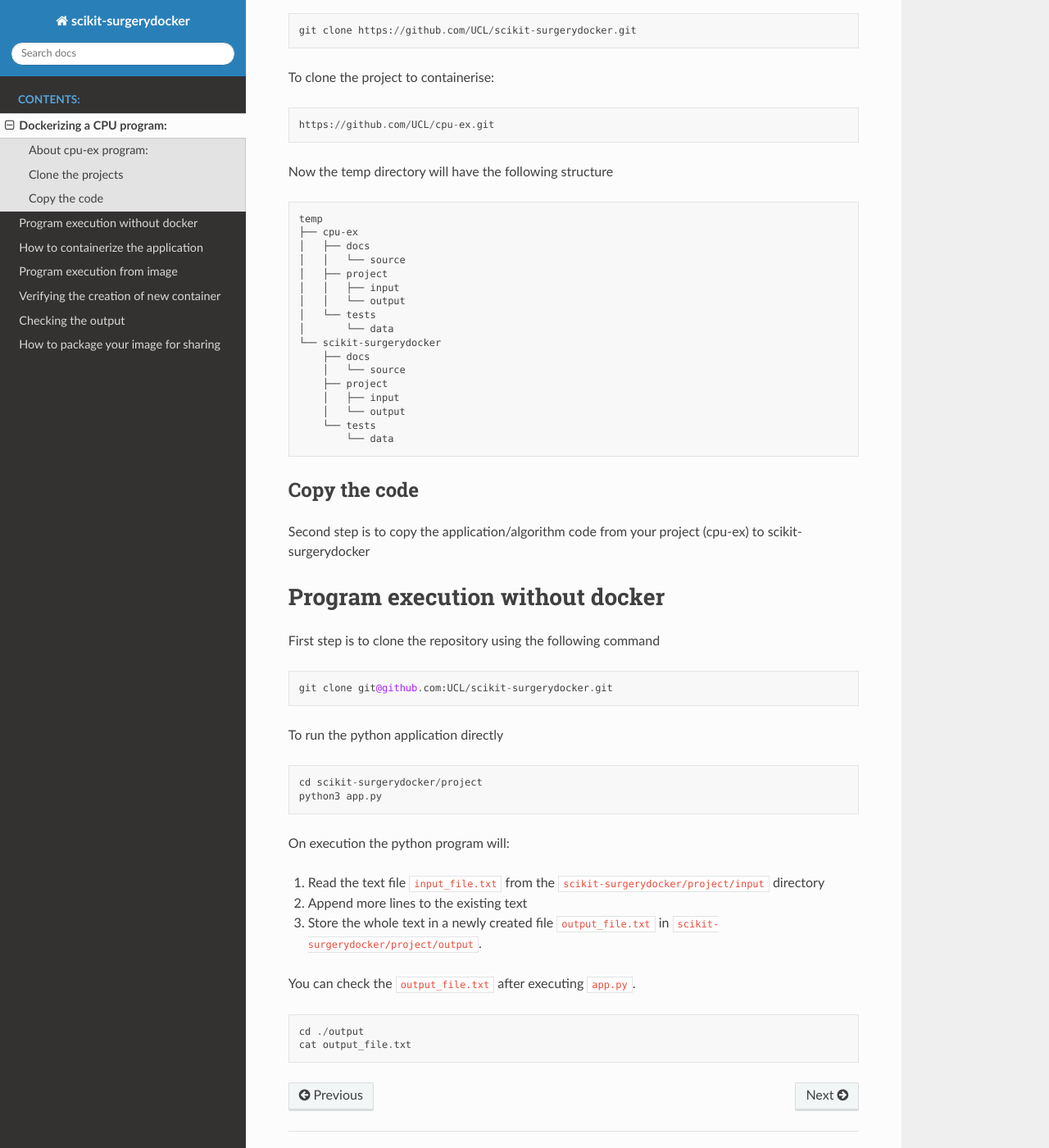
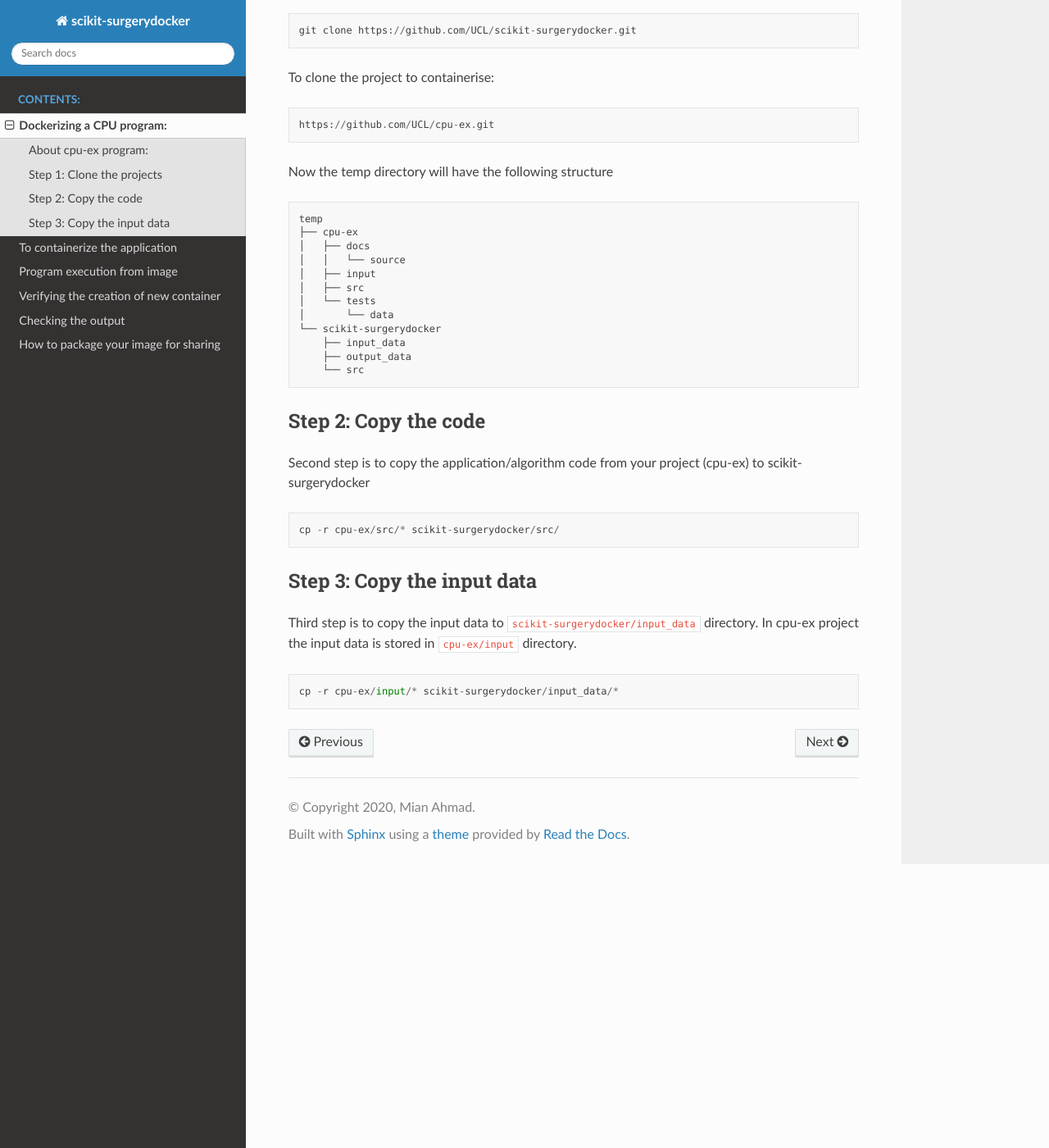
Before and after one commit to UCL/scikit-surgerydocker, a Sphinx documentation site: the page built from .docs/source/step1.md, in a window 1280 px wide and 1400 px high, scrolled down 783 px. Shown: the whole window at 82% size. Built offline with Sphinx 7.4.7 and the Read the Docs theme 2.0.0, drawn with Linux system fonts in a browser that asks for light colours; some of the changed text lies outside the part shown.

Commit message:
Issue #22: docs updated

````diff
--- a/.docs/source/step1.md
+++ b/.docs/source/step1.md
@@ -9,7 +9,7 @@ The cpu-ex is short for CPU-Example, which means that the program does not requi
 1. Process it, append more lines to the existing text
 1. Store the output in newly created file `output_file.txt` in `cpu-ex/output_data`.
 
-## Clone the projects
+## Step 1: Clone the projects
 First step is to clone both the projects.
 
 It is recommended to create a new directory.
@@ -33,56 +33,24 @@ temp
 ├── cpu-ex
 │   ├── docs
 │   │   └── source
-│   ├── project
-│   │   ├── input
-│   │   └── output
+│   ├── input
+│   ├── src
 │   └── tests
 │       └── data
 └── scikit-surgerydocker
-    ├── docs
-    │   └── source
-    ├── project
-    │   ├── input
-    │   └── output
-    └── tests
-        └── data
+    ├── input_data
+    ├── output_data
+    └── src
 ```
 
-## Copy the code
+## Step 2: Copy the code
 Second step is to copy the application/algorithm code from your project (cpu-ex) to scikit-surgerydocker
-
-
-
-
-
-
-
-
-
-# Program execution without docker
-
-First step is to clone the repository using the following command
-
 ```
-git clone git@github.com:UCL/scikit-surgerydocker.git
+cp -r cpu-ex/src/* scikit-surgerydocker/src/
 ```
 
-To run the python application directly
-
+## Step 3: Copy the input data
+Third step is to copy the input data to `scikit-surgerydocker/input_data` directory. In cpu-ex project the input data is stored in `cpu-ex/input` directory.
 ```
-cd scikit-surgerydocker/project
-python3 app.py
+cp -r cpu-ex/input/* scikit-surgerydocker/input_data/*
 ```
-
-On execution the python program will:
-
-1. Read the text file `input_file.txt` from the `scikit-surgerydocker/project/input` directory
-2. Append more lines to the existing text
-3. Store the whole text in a newly created file `output_file.txt` in `scikit-surgerydocker/project/output`.
-
-You can check the `output_file.txt` after executing `app.py`.
-
-```
-cd ./output
-cat output_file.txt
-```
````
Also changed, not shown: .docs/source/step2.md (+4 -4 lines), .docs/source/step3.md (+10 -7 lines).
